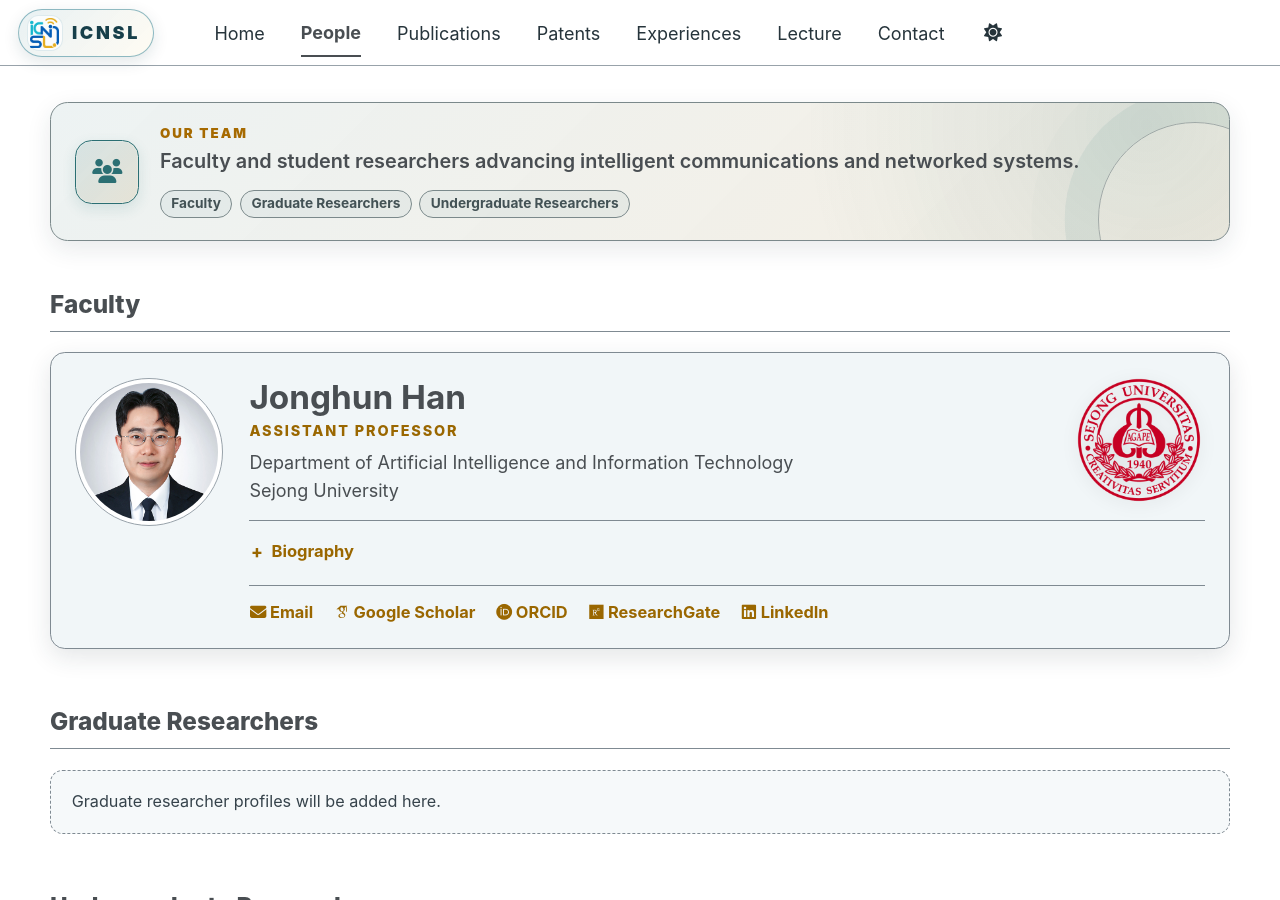
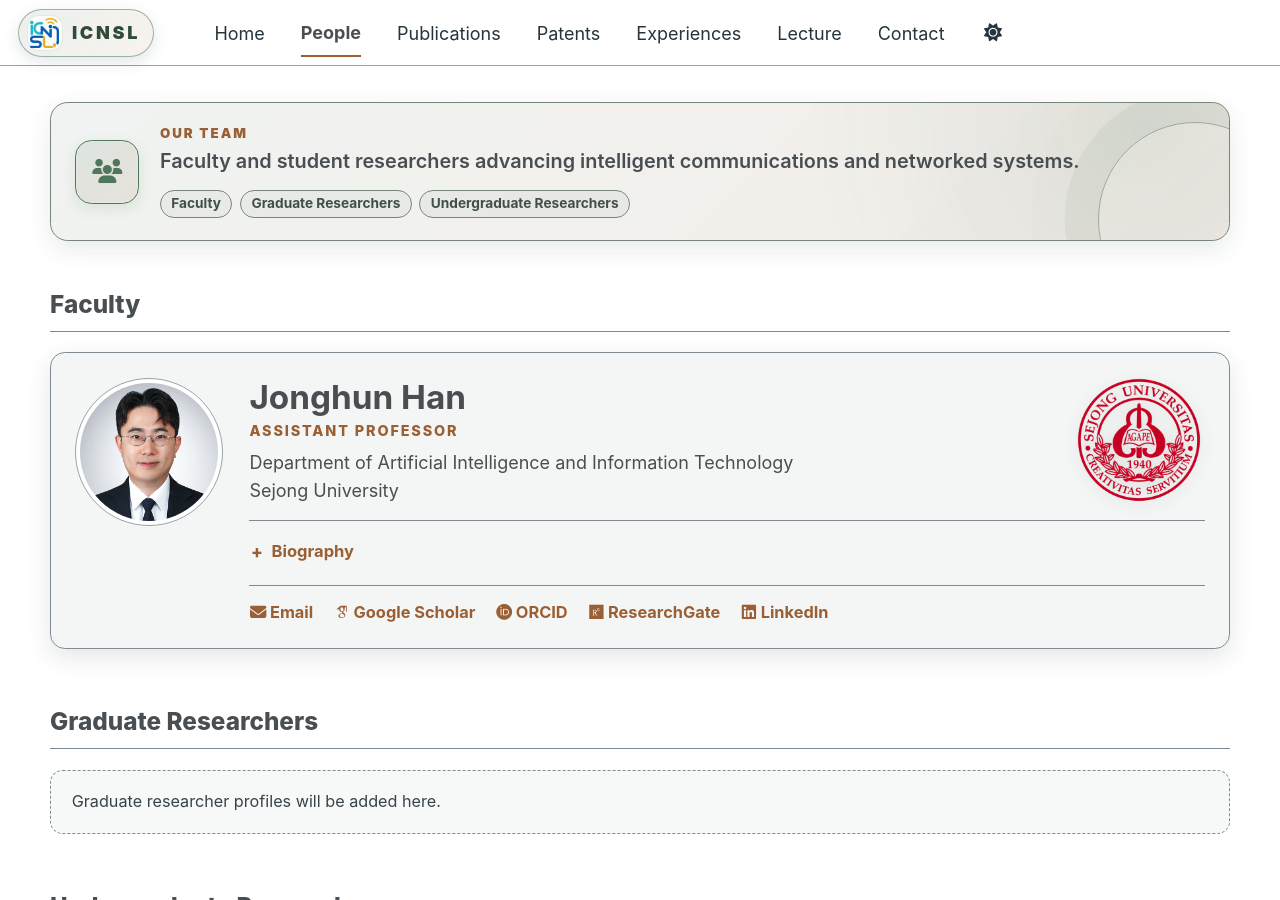
Before and after one commit to icnsl/icnsl.github.io, a Jekyll site: the page built from _pages/people.md, in a window 1280 px wide and 900 px high. Built offline with Jekyll 4.4.1, drawn with Linux system fonts in a browser that asks for light colours; some web fonts are replaced; a script bundle is joined from its source files by our own code; library files that are not in the unit come from our copies.

Commit message:
Add files via upload

```diff
--- a/_sass/layout/_masthead.scss
+++ b/_sass/layout/_masthead.scss
@@ -79,6 +79,15 @@
   border-bottom: 2px solid var(--global-text-color);
 }
 
+/* Option 4: Sage & Copper active-navigation accent. */
+html:not([data-theme="dark"]) .masthead__menu-item.selected > a {
+  border-bottom-color: #9a5f34;
+}
+
+html[data-theme="dark"] .masthead__menu-item.selected > a {
+  border-bottom-color: #d8a06d;
+}
+
 /* ==========================================================================
    CUSTOM: ICNSL masthead wordmark
    ========================================================================== */
@@ -94,9 +103,9 @@
   gap: 0.52rem;
   min-height: 2.35rem;
   padding: 0.28rem 0.72rem 0.28rem 0.42rem;
-  border: 1px solid rgba(47, 127, 147, 0.52);
+  border: 1px solid rgba(79, 119, 92, 0.52);
   border-radius: 999px;
-  background: linear-gradient(135deg, rgba(47, 127, 147, 0.11), rgba(255, 209, 102, 0.08));
+  background: linear-gradient(135deg, rgba(79, 119, 92, 0.11), rgba(154, 95, 52, 0.08));
   box-shadow: 0 5px 16px rgba(20, 54, 64, 0.12);
   line-height: 1;
   transition: transform 0.18s ease, border-color 0.18s ease, box-shadow 0.18s ease;
@@ -104,13 +113,13 @@
 
 .masthead__menu-item--lg .site-brand:hover {
   transform: translateY(-1px);
-  border-color: #176f86;
+  border-color: #4f775c;
   box-shadow: 0 7px 20px rgba(20, 54, 64, 0.18);
 }
 
 .masthead__menu-item--lg.selected .site-brand,
 .masthead__menu-item--lg.selected .site-brand:hover {
-  border-bottom: 1px solid rgba(47, 127, 147, 0.52);
+  border-bottom: 1px solid rgba(79, 119, 92, 0.52);
 }
 
 .site-brand__mark {
@@ -121,7 +130,7 @@
   place-items: center;
   border-radius: 0.65rem;
   background: rgba(255, 255, 255, 0.72);
-  box-shadow: inset 0 0 0 1px rgba(23, 111, 134, 0.12);
+  box-shadow: inset 0 0 0 1px rgba(79, 119, 92, 0.14);
   overflow: hidden;
 }
 
@@ -133,7 +142,7 @@
 }
 
 .site-brand__wordmark {
-  color: #173f4a;
+  color: #314b39;
   font-size: 1rem;
   font-weight: 900;
   letter-spacing: 0.15em;
@@ -141,14 +150,14 @@
 }
 
 html[data-theme="dark"] .masthead__menu-item--lg .site-brand {
-  border-color: rgba(255, 209, 102, 0.42);
-  background: linear-gradient(135deg, rgba(14, 161, 197, 0.16), rgba(255, 209, 102, 0.08));
+  border-color: rgba(216, 160, 109, 0.48);
+  background: linear-gradient(135deg, rgba(155, 199, 167, 0.15), rgba(216, 160, 109, 0.10));
   box-shadow: 0 6px 18px rgba(0, 0, 0, 0.28);
 }
 
 html[data-theme="dark"] .masthead__menu-item--lg.selected .site-brand,
 html[data-theme="dark"] .masthead__menu-item--lg.selected .site-brand:hover {
-  border-bottom-color: rgba(255, 209, 102, 0.42);
+  border-bottom-color: rgba(216, 160, 109, 0.48);
 }
 
 html[data-theme="dark"] .site-brand__mark {
--- a/_sass/layout/_page.scss
+++ b/_sass/layout/_page.scss
@@ -1165,7 +1165,7 @@
   overflow: hidden;
   border: 1px solid var(--global-border-color);
   border-radius: 0.7rem;
-  background: rgba(47, 127, 147, 0.035);
+  background: rgba(79, 119, 92, 0.035);
   box-shadow: 0 7px 22px rgba(0, 0, 0, 0.09);
   transition: transform 0.2s ease, box-shadow 0.2s ease, border-color 0.2s ease;
 }
@@ -1205,7 +1205,7 @@ html[data-theme="dark"] .page__content .research-card {
 
 .page__content .research-card__kicker {
   margin-bottom: 0.4rem;
-  color: #9a6700;
+  color: var(--showcase-gold, #9a5f34);
   font-size: 0.72em;
   font-weight: 800;
   letter-spacing: 0.13em;
@@ -1214,7 +1214,7 @@ html[data-theme="dark"] .page__content .research-card {
 }
 
 html[data-theme="dark"] .page__content .research-card__kicker {
-  color: #ffd166;
+  color: var(--showcase-gold, #d8a06d);
 }
 
 .page__content .research-card__title {
@@ -1267,34 +1267,34 @@ html[data-theme="dark"] .page__content .research-card__kicker {
   align-items: center;
   justify-content: center;
   padding: 0.25rem 0.48rem;
-  border: 1px solid rgba(154, 103, 0, 0.48);
+  border: 1px solid var(--showcase-gold-line, rgba(154, 95, 52, 0.48));
   border-radius: 999px;
-  background: rgba(255, 193, 7, 0.08);
-  color: #9a6700;
+  background: var(--showcase-gold-soft, rgba(154, 95, 52, 0.10));
+  color: var(--showcase-gold, #9a5f34);
   line-height: 1;
   text-decoration: none !important;
 }
 
 .page__content .research-card__refs a:hover,
 .page__content .research-card__refs a:focus-visible {
-  border-color: #7a5200;
-  background: rgba(255, 193, 7, 0.15);
-  color: #7a5200;
+  border-color: var(--showcase-gold-hover, #754526);
+  background: var(--showcase-gold-soft-hover, rgba(154, 95, 52, 0.17));
+  color: var(--showcase-gold-hover, #754526);
   text-decoration: none !important;
 }
 
 html[data-theme="dark"] .page__content .research-card__refs a,
 html[data-theme="dark"] .page__content .research-card__refs a:visited {
-  border-color: rgba(255, 209, 102, 0.5);
-  background: rgba(255, 209, 102, 0.08);
-  color: #ffd166;
+  border-color: var(--showcase-gold-line, rgba(216, 160, 109, 0.52));
+  background: var(--showcase-gold-soft, rgba(216, 160, 109, 0.13));
+  color: var(--showcase-gold, #d8a06d);
 }
 
 html[data-theme="dark"] .page__content .research-card__refs a:hover,
 html[data-theme="dark"] .page__content .research-card__refs a:focus-visible {
-  border-color: #ffe49a;
-  background: rgba(255, 209, 102, 0.16);
-  color: #ffe49a;
+  border-color: var(--showcase-gold-hover, #e7b98c);
+  background: var(--showcase-gold-soft-hover, rgba(216, 160, 109, 0.20));
+  color: var(--showcase-gold-hover, #e7b98c);
 }
 
 @media (max-width: 640px) {
@@ -1342,7 +1342,7 @@ html[data-theme="dark"] .page__content .research-card__refs a:focus-visible {
   overflow: hidden;
   border: 1px solid var(--global-border-color);
   border-radius: 0.82rem;
-  background: rgba(47, 127, 147, 0.035);
+  background: rgba(79, 119, 92, 0.035);
   box-shadow: 0 8px 24px rgba(0, 0, 0, 0.09);
 }
 
@@ -1389,7 +1389,7 @@ html[data-theme="dark"] .page__content .faculty-card {
 
 .page__content .faculty-card__role {
   margin-bottom: 0.42rem;
-  color: #9a6700;
+  color: var(--showcase-gold, #9a5f34);
   font-size: 0.8em;
   font-weight: 800;
   letter-spacing: 0.13em;
@@ -1398,7 +1398,7 @@ html[data-theme="dark"] .page__content .faculty-card {
 }
 
 html[data-theme="dark"] .page__content .faculty-card__role {
-  color: #ffd166;
+  color: var(--showcase-gold, #d8a06d);
 }
 
 .page__content .faculty-card__affiliation {
@@ -1418,7 +1418,7 @@ html[data-theme="dark"] .page__content .faculty-card__role {
   align-items: center;
   gap: 0.38rem;
   padding: 0.18rem 0;
-  color: #9a6700;
+  color: var(--showcase-gold, #9a5f34);
   font-size: 0.92em;
   font-weight: 700;
   line-height: 1.4;
@@ -1452,7 +1452,7 @@ html[data-theme="dark"] .page__content .faculty-card__role {
 
 .page__content .faculty-card__bio-toggle:hover,
 .page__content .faculty-card__bio-toggle:focus-visible {
-  color: #7a5200;
+  color: var(--showcase-gold-hover, #754526);
 }
 
 .page__content .faculty-card__bio-toggle:focus-visible {
@@ -1462,22 +1462,22 @@ html[data-theme="dark"] .page__content .faculty-card__role {
 }
 
 html[data-theme="dark"] .page__content .faculty-card__bio-toggle {
-  color: #ffd166;
+  color: var(--showcase-gold, #d8a06d);
 }
 
 html[data-theme="dark"] .page__content .faculty-card__bio-toggle:hover,
 html[data-theme="dark"] .page__content .faculty-card__bio-toggle:focus-visible {
-  color: #ffe49a;
+  color: var(--showcase-gold-hover, #e7b98c);
 }
 
 .page__content .faculty-card__bio-content {
   margin-top: 0.72rem;
   padding: 0.05rem 0 0.05rem 0.95rem;
-  border-left: 2px solid rgba(154, 103, 0, 0.38);
+  border-left: 2px solid var(--showcase-gold-line, rgba(154, 95, 52, 0.38));
 }
 
 html[data-theme="dark"] .page__content .faculty-card__bio-content {
-  border-left-color: rgba(255, 209, 102, 0.42);
+  border-left-color: var(--showcase-gold-line, rgba(216, 160, 109, 0.44));
 }
 
 .page__content .faculty-card__bio-content p {
@@ -1508,7 +1508,7 @@ html[data-theme="dark"] .page__content .faculty-card__bio-content {
   display: inline-flex;
   align-items: center;
   gap: 0;
-  color: #9a6700 !important;
+  color: var(--showcase-gold, #9a5f34) !important;
   font-size: 0.91em;
   font-weight: 700;
   line-height: 1.35;
@@ -1528,19 +1528,19 @@ html[data-theme="dark"] .page__content .faculty-card__bio-content {
 
 .page__content .faculty-card__links a:hover,
 .page__content .faculty-card__links a:focus-visible {
-  color: #7a5200 !important;
+  color: var(--showcase-gold-hover, #754526) !important;
   text-decoration: underline !important;
   text-underline-offset: 0.18em;
 }
 
 html[data-theme="dark"] .page__content .faculty-card__links a,
 html[data-theme="dark"] .page__content .faculty-card__links a:visited {
-  color: #ffd166 !important;
+  color: var(--showcase-gold, #d8a06d) !important;
 }
 
 html[data-theme="dark"] .page__content .faculty-card__links a:hover,
 html[data-theme="dark"] .page__content .faculty-card__links a:focus-visible {
-  color: #ffe49a !important;
+  color: var(--showcase-gold-hover, #e7b98c) !important;
 }
 
 .page__content .member-grid {
@@ -1558,7 +1558,7 @@ html[data-theme="dark"] .page__content .faculty-card__links a:focus-visible {
   padding: 1rem;
   border: 1px solid var(--global-border-color);
   border-radius: 0.7rem;
-  background: rgba(47, 127, 147, 0.03);
+  background: rgba(79, 119, 92, 0.03);
 }
 
 html[data-theme="dark"] .page__content .member-card {
@@ -1575,7 +1575,7 @@ html[data-theme="dark"] .page__content .member-card {
   object-fit: cover;
   border: 1px solid var(--global-border-color);
   border-radius: 0.58rem;
-  background: rgba(47, 127, 147, 0.04);
+  background: rgba(79, 119, 92, 0.04);
   color: var(--global-text-color-light);
   font-size: 0.62em;
   font-weight: 800;
@@ -1634,7 +1634,7 @@ html[data-theme="dark"] .page__content .member-card {
   padding: 1rem 1.15rem;
   border: 1px dashed var(--global-border-color);
   border-radius: 0.7rem;
-  background: rgba(47, 127, 147, 0.02);
+  background: rgba(79, 119, 92, 0.02);
   color: var(--global-text-color-light);
   font-size: 0.9em;
   line-height: 1.6;
@@ -1817,27 +1817,27 @@ html:not([data-theme="dark"]) .page__content .research-card,
 html:not([data-theme="dark"]) .page__content .faculty-card,
 html:not([data-theme="dark"]) .page__content .member-card {
   border-color: #7f8a92;
-  background: rgba(47, 127, 147, 0.065);
+  background: rgba(79, 119, 92, 0.065);
   box-shadow: 0 8px 24px rgba(29, 48, 56, 0.12);
 }
 
 html:not([data-theme="dark"]) .page__content .people-empty {
   border-color: #7f8a92;
-  background: rgba(47, 127, 147, 0.045);
+  background: rgba(79, 119, 92, 0.045);
   color: #36434b;
 }
 
 html:not([data-theme="dark"]) .page__content .pub-entry,
 html:not([data-theme="dark"]) .page__content .timeline-card,
 html:not([data-theme="dark"]) .page__content .cv-entry {
-  border-left-color: #507b88;
-  background: rgba(47, 127, 147, 0.065);
+  border-left-color: #637f69;
+  background: rgba(79, 119, 92, 0.065);
 }
 
 html:not([data-theme="dark"]) .page__content .pub-entry:hover,
 html:not([data-theme="dark"]) .page__content .timeline-card:hover,
 html:not([data-theme="dark"]) .page__content .cv-entry:hover {
-  background: rgba(47, 127, 147, 0.105);
+  background: rgba(79, 119, 92, 0.105);
 }
 
 html:not([data-theme="dark"]) .page__content .timeline-list::before,
@@ -1866,16 +1866,19 @@ html:not([data-theme="dark"]) .page__content hr {
    ========================================================================== */
 
 .page__content .icnsl-showcase {
-  --showcase-surface: rgba(43, 111, 115, 0.055);
-  --showcase-surface-strong: rgba(43, 111, 115, 0.085);
-  --showcase-surface-hover: rgba(43, 111, 115, 0.12);
-  --showcase-border: #7b898b;
-  --showcase-accent: #2b6f73;
-  --showcase-accent-2: #3d7885;
-  --showcase-accent-soft: rgba(43, 111, 115, 0.12);
-  --showcase-gold: #a66a00;
-  --showcase-gold-soft: rgba(166, 106, 0, 0.11);
-  --showcase-muted: #435255;
+  --showcase-surface: rgba(79, 119, 92, 0.055);
+  --showcase-surface-strong: rgba(79, 119, 92, 0.085);
+  --showcase-surface-hover: rgba(79, 119, 92, 0.12);
+  --showcase-border: #78857b;
+  --showcase-accent: #4f775c;
+  --showcase-accent-2: #667f6c;
+  --showcase-accent-soft: rgba(79, 119, 92, 0.12);
+  --showcase-gold: #9a5f34;
+  --showcase-gold-hover: #754526;
+  --showcase-gold-soft: rgba(154, 95, 52, 0.11);
+  --showcase-gold-soft-hover: rgba(154, 95, 52, 0.18);
+  --showcase-gold-line: rgba(154, 95, 52, 0.48);
+  --showcase-muted: #435048;
   --showcase-shadow: 0 8px 24px rgba(29, 48, 56, 0.1);
   --showcase-shadow-hover: 0 13px 30px rgba(29, 48, 56, 0.16);
 
@@ -1885,16 +1888,19 @@ html:not([data-theme="dark"]) .page__content hr {
 }
 
 html[data-theme="dark"] .page__content .icnsl-showcase {
-  --showcase-surface: rgba(255, 255, 255, 0.04);
-  --showcase-surface-strong: rgba(255, 255, 255, 0.058);
-  --showcase-surface-hover: rgba(255, 255, 255, 0.08);
-  --showcase-border: rgba(221, 235, 231, 0.23);
-  --showcase-accent: #74cfc2;
-  --showcase-accent-2: #86b8c8;
-  --showcase-accent-soft: rgba(116, 207, 194, 0.11);
-  --showcase-gold: #f2c45d;
-  --showcase-gold-soft: rgba(242, 196, 93, 0.11);
-  --showcase-muted: var(--global-text-color-light);
+  --showcase-surface: rgba(255, 255, 255, 0.045);
+  --showcase-surface-strong: rgba(255, 255, 255, 0.065);
+  --showcase-surface-hover: rgba(255, 255, 255, 0.085);
+  --showcase-border: rgba(228, 235, 232, 0.24);
+  --showcase-accent: #9bc7a7;
+  --showcase-accent-2: #b2cfb9;
+  --showcase-accent-soft: rgba(155, 199, 167, 0.13);
+  --showcase-gold: #d8a06d;
+  --showcase-gold-hover: #e7b98c;
+  --showcase-gold-soft: rgba(216, 160, 109, 0.13);
+  --showcase-gold-soft-hover: rgba(216, 160, 109, 0.21);
+  --showcase-gold-line: rgba(216, 160, 109, 0.52);
+  --showcase-muted: #c7ced2;
   --showcase-shadow: 0 9px 26px rgba(0, 0, 0, 0.21);
   --showcase-shadow-hover: 0 14px 34px rgba(0, 0, 0, 0.3);
 }
@@ -1931,7 +1937,7 @@ html[data-theme="dark"] .page__content .icnsl-showcase {
   border-radius: 50%;
   box-shadow:
     0 0 0 1.85rem var(--showcase-accent-soft),
-    0 0 0 3.7rem rgba(43, 111, 115, 0.025);
+    0 0 0 3.7rem rgba(79, 119, 92, 0.025);
   opacity: 0.64;
 }
 
@@ -1953,7 +1959,7 @@ html[data-theme="dark"] .page__content .icnsl-showcase__intro::after {
   font-size: 1.34rem;
   box-shadow:
     inset 0 0 0 1px rgba(255, 255, 255, 0.14),
-    0 5px 14px rgba(43, 111, 115, 0.14);
+    0 5px 14px rgba(79, 119, 92, 0.14);
 }
 
 .page__content .icnsl-showcase__intro-copy {
```
